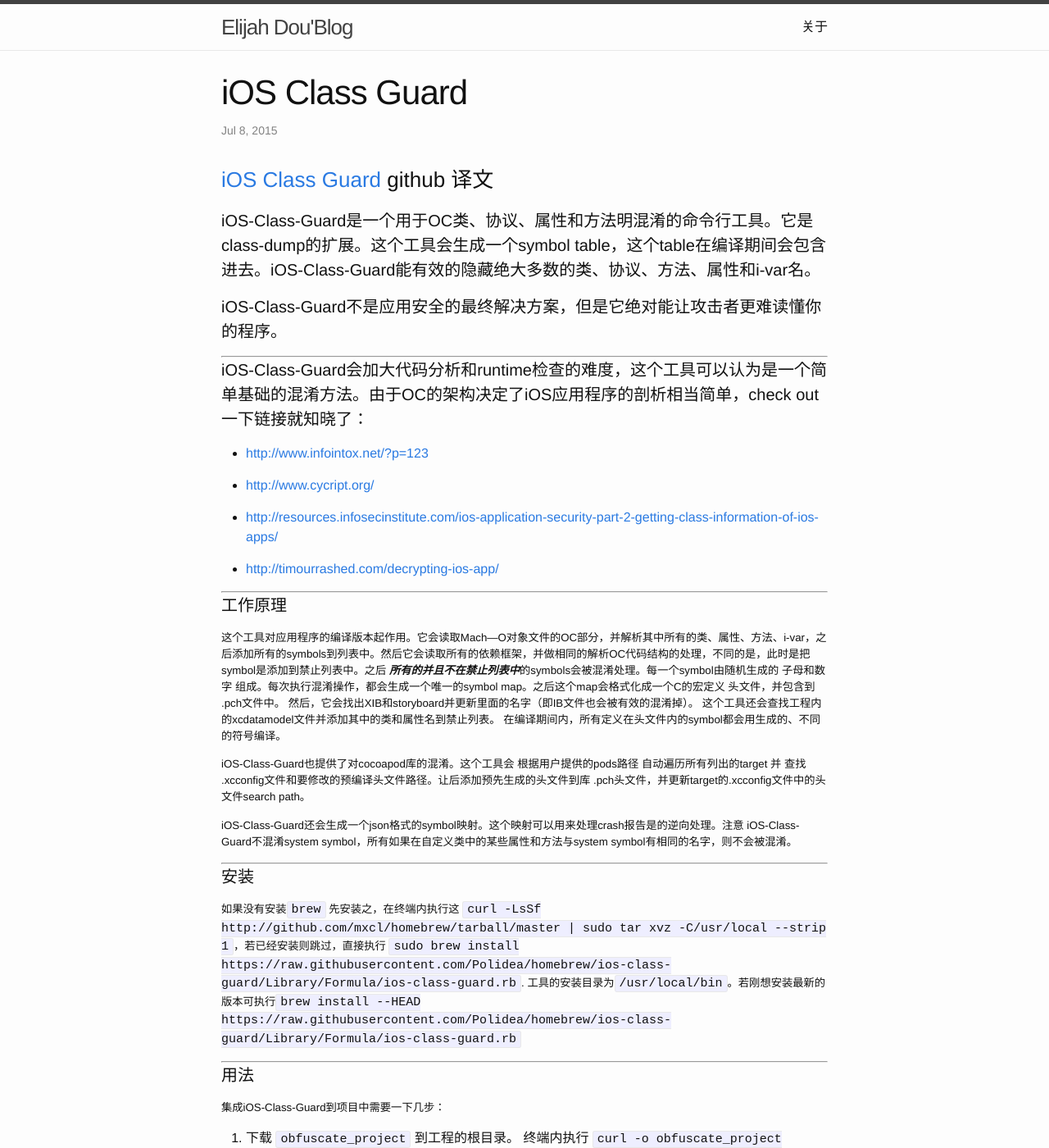
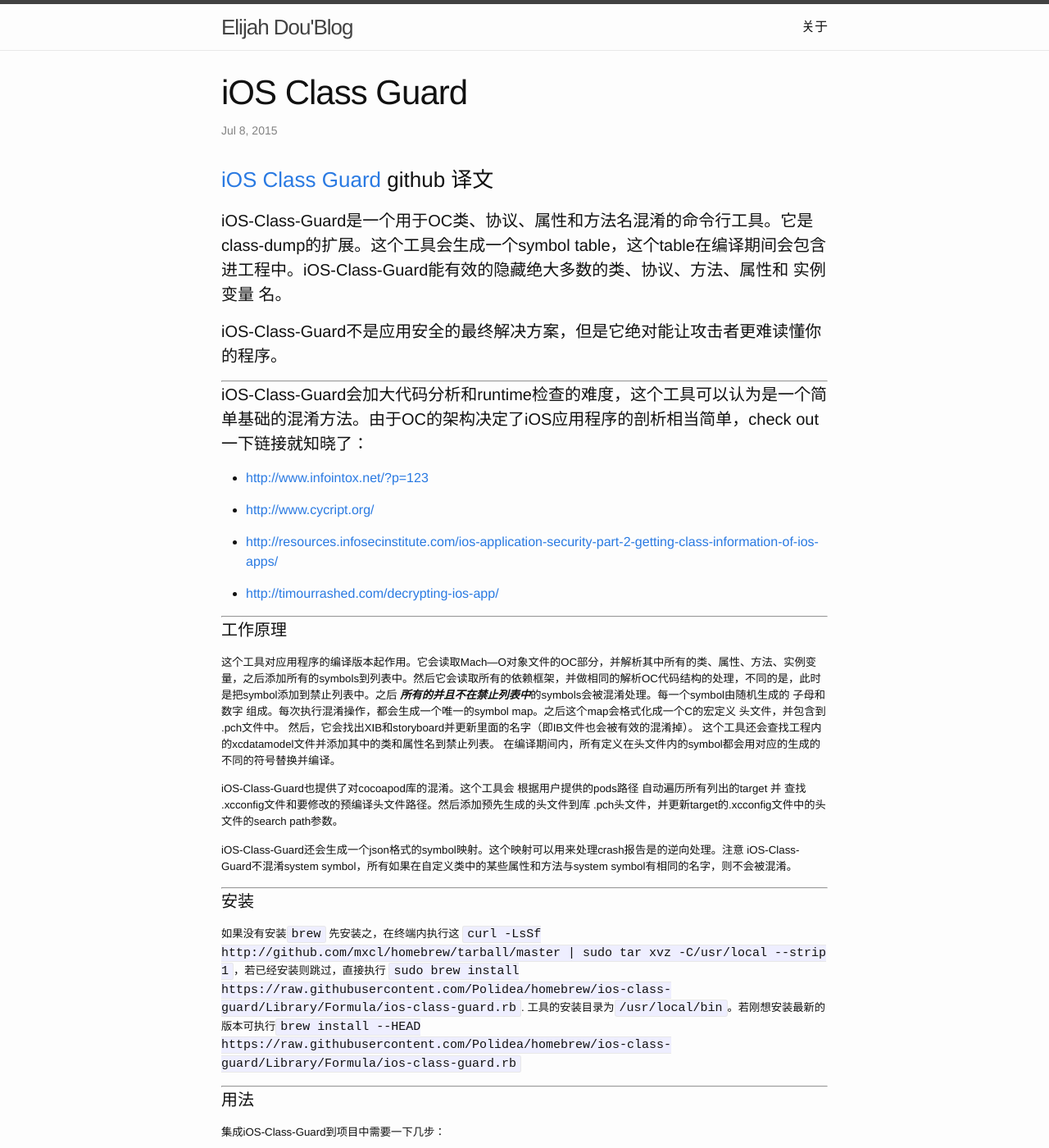
Before and after one commit to elijahDou/elijahDou.github.io, a Jekyll site: the page built from _posts/2015-07-08-ios-class-guard.md, in a window 1280 px wide and 1400 px high. Shown: the whole window at 82% size. Built offline with Jekyll 4.4.1, drawn with Linux system fonts in a browser that asks for light colours; comment, search, counter and statistics services are not loaded; some of the changed text lies outside the part shown.

Commit message:
modify blog ios class guard

```diff
--- a/_posts/2015-07-08-ios-class-guard.md
+++ b/_posts/2015-07-08-ios-class-guard.md
@@ -8,7 +8,7 @@
 
 ### [iOS Class Guard](https://github.com/Polidea/ios-class-guard#pro-version) github 译文
 
-#### iOS-Class-Guard是一个用于OC类、协议、属性和方法明混淆的命令行工具。它是class-dump的扩展。这个工具会生成一个symbol table，这个table在编译期间会包含进去。iOS-Class-Guard能有效的隐藏绝大多数的类、协议、方法、属性和i-var名。
+#### iOS-Class-Guard是一个用于OC类、协议、属性和方法名混淆的命令行工具。它是class-dump的扩展。这个工具会生成一个symbol table，这个table在编译期间会包含进工程中。iOS-Class-Guard能有效的隐藏绝大多数的类、协议、方法、属性和 实例变量 名。
 
 #### iOS-Class-Guard不是应用安全的最终解决方案，但是它绝对能让攻击者更难读懂你的程序。
 
@@ -28,9 +28,9 @@
 
 #### 工作原理
 
-##### 这个工具对应用程序的编译版本起作用。它会读取Mach—O对象文件的OC部分，并解析其中所有的类、属性、方法、i-var，之后添加所有的symbols到列表中。然后它会读取所有的依赖框架，并做相同的解析OC代码结构的处理，不同的是，此时是把symbol是添加到禁止列表中。之后 ***所有的并且不在禁止列表中***的symbols会被混淆处理。每一个symbol由随机生成的 子母和数字 组成。每次执行混淆操作，都会生成一个唯一的symbol map。之后这个map会格式化成一个C的宏定义 头文件，并包含到 .pch文件中。 然后，它会找出XIB和storyboard并更新里面的名字（即IB文件也会被有效的混淆掉）。 这个工具还会查找工程内的xcdatamodel文件并添加其中的类和属性名到禁止列表。 在编译期间内，所有定义在头文件内的symbol都会用生成的、不同的符号编译。
+##### 这个工具对应用程序的编译版本起作用。它会读取Mach—O对象文件的OC部分，并解析其中所有的类、属性、方法、实例变量，之后添加所有的symbols到列表中。然后它会读取所有的依赖框架，并做相同的解析OC代码结构的处理，不同的是，此时是把symbol添加到禁止列表中。之后 ***所有的并且不在禁止列表中***的symbols会被混淆处理。每一个symbol由随机生成的 子母和数字 组成。每次执行混淆操作，都会生成一个唯一的symbol map。之后这个map会格式化成一个C的宏定义 头文件，并包含到 .pch文件中。 然后，它会找出XIB和storyboard并更新里面的名字（即IB文件也会被有效的混淆掉）。 这个工具还会查找工程内的xcdatamodel文件并添加其中的类和属性名到禁止列表。 在编译期间内，所有定义在头文件内的symbol都会用对应的生成的不同的符号替换并编译。
 
-##### iOS-Class-Guard也提供了对cocoapod库的混淆。这个工具会 根据用户提供的pods路径 自动遍历所有列出的target 并 查找 .xcconfig文件和要修改的预编译头文件路径。让后添加预先生成的头文件到库 .pch头文件，并更新target的.xcconfig文件中的头文件search path。
+##### iOS-Class-Guard也提供了对cocoapod库的混淆。这个工具会 根据用户提供的pods路径 自动遍历所有列出的target 并 查找 .xcconfig文件和要修改的预编译头文件路径。然后添加预先生成的头文件到库 .pch头文件，并更新target的.xcconfig文件中的头文件的search path参数。
 
 ##### iOS-Class-Guard还会生成一个json格式的symbol映射。这个映射可以用来处理crash报告是的逆向处理。注意 iOS-Class-Guard不混淆system symbol，所有如果在自定义类中的某些属性和方法与system symbol有相同的名字，则不会被混淆。
 
@@ -136,13 +136,11 @@
 ##### iOS Class Guard支持对自动崩溃报告工具的逆向处理，如*Crashlytics, Fabric, BugSense/Splunk Mint, Crittercism or HockeyApp*。使用`--dsym`参数，iOS Class Guard会替换提供的*dSYM*文件内的原符号和混淆符号。强烈推荐 在*Build Phases/Run script*
 一开始 添加如下所示的脚本来完成*dSYM*的自动转换处理，该功能已在上述的工具中测试通过。
 
-{% highlight shell %}
-if [ -f "$PROJECT_DIR/symbols.json" ]; then
+`if [ -f "$PROJECT_DIR/symbols.json" ]; then
 /usr/local/bin/ios-class-guard -m $PROJECT_DIR/symbols.json --dsym $DWARF_DSYM_FOLDER_PATH/$DWARF_DSYM_FILE_NAME --dsym-out $DWARF_DSYM_FOLDER_PATH/$DWARF_DSYM_FILE_NAME
 fi
 
-\# Another invocations eg.: ./Crashlytics.framework/run <Crashlytics secret #1> <Crashlytics secret #2>
-{% endhighlight %}
+\# Another invocations eg.: ./Crashlytics.framework/run <Crashlytics secret #1> <Crashlytics secret #2>`
 
 ##### 手动使用方法如下 `ios-class-guard -m symbols.json --dsym MyProject_obfuscated.app.dSYM --dsym-out MyProject_unobfuscated.app.dSYM`
 
```
Also changed, not shown: other parts of _posts/2015-07-08-ios-class-guard.md (+1 -1 lines).
